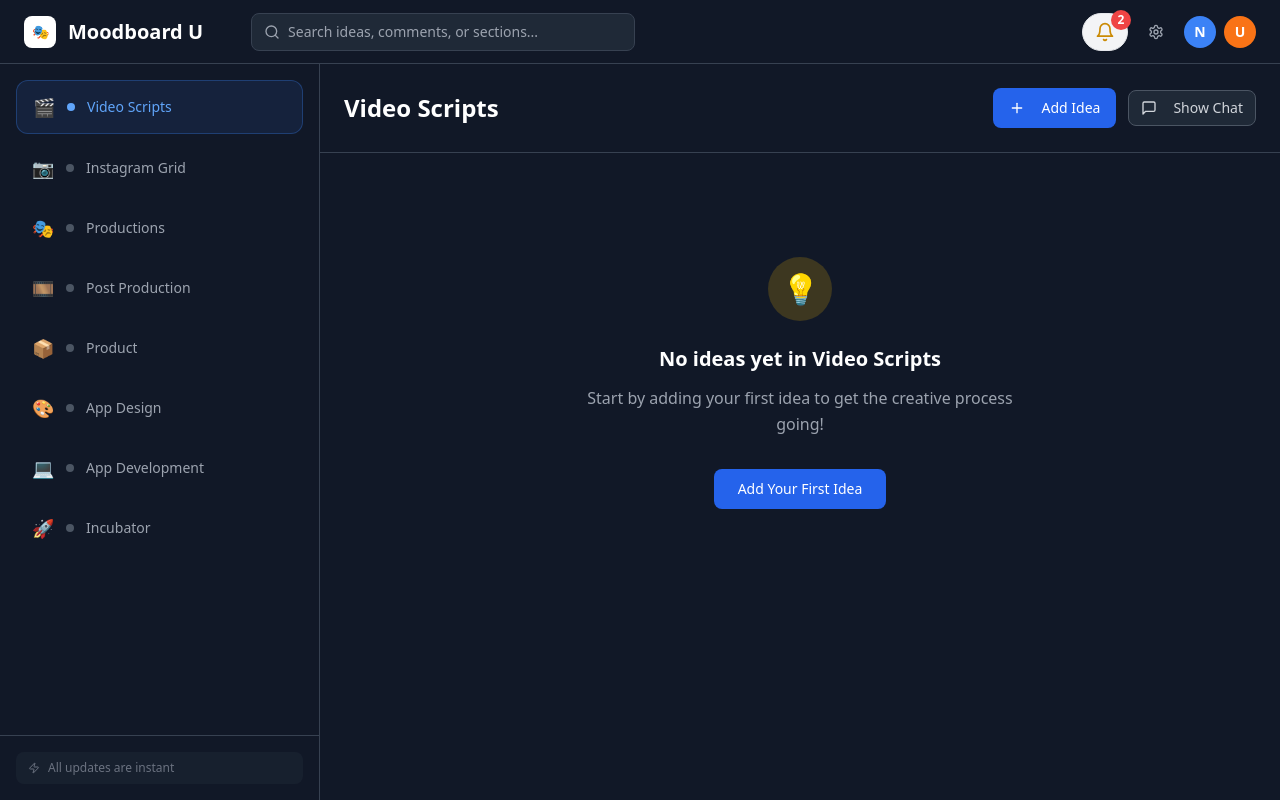
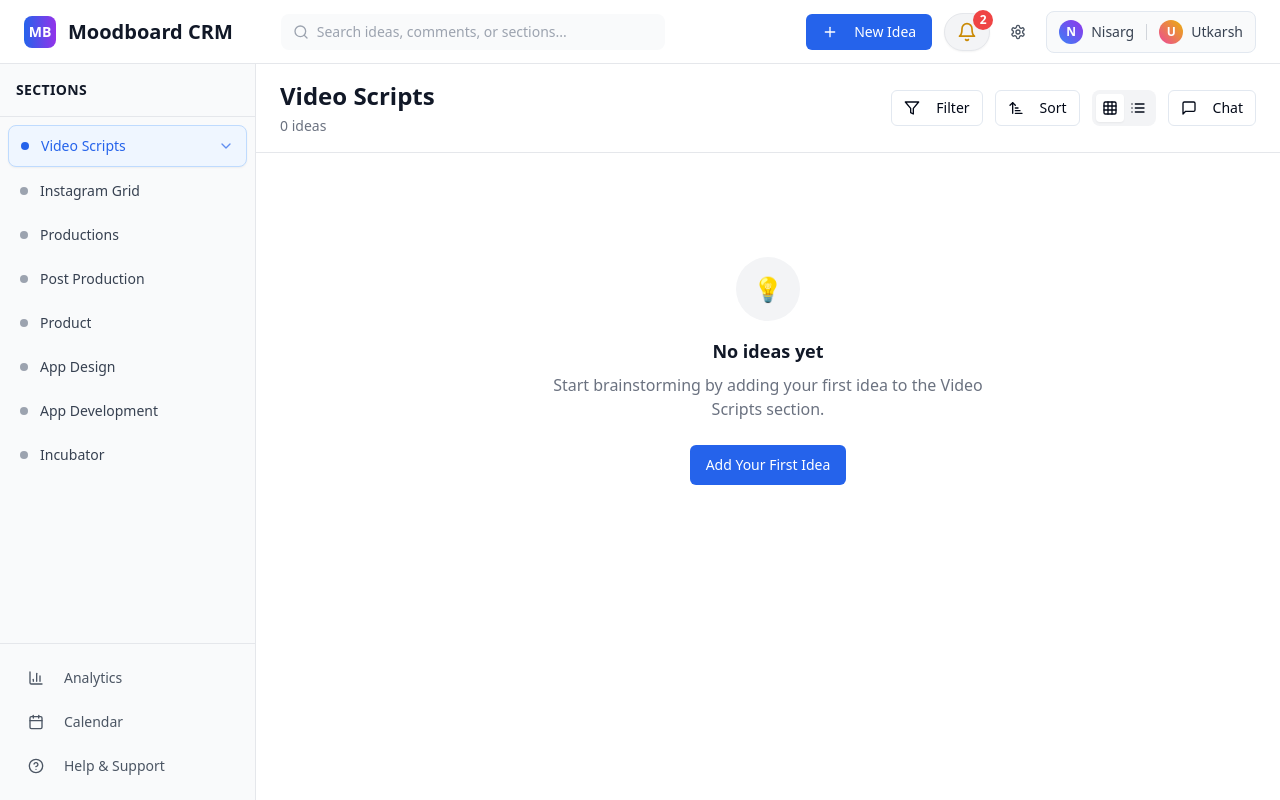
Before and after one commit to 1240-MUITP/mood-hive-collaborate, a React (Vite) app: page / in a window 1280 px wide. Built offline with nearby package versions, Linux system fonts and the light colour scheme.

Commit message:
Reverted to commit baa177eebaecce53e24914f9e2e2102a2939e37e

```diff
--- a/src/components/CRMHeader.tsx
+++ b/src/components/CRMHeader.tsx
@@ -1,5 +1,5 @@
 
-import { Search, Plus, Bell, Settings } from "lucide-react";
+import { Search, Plus, Bell, Settings, User } from "lucide-react";
 import { Button } from "@/components/ui/button";
 import NotificationDropdown from "./NotificationDropdown";
 
@@ -9,38 +9,53 @@ interface CRMHeaderProps {
 
 export default function CRMHeader({ onAddIdea }: CRMHeaderProps) {
   return (
-    <header className="h-16 bg-gray-900 border-b border-gray-700 px-6 flex items-center justify-between">
+    <header className="h-16 bg-white border-b border-gray-200 px-6 flex items-center justify-between shadow-sm">
       <div className="flex items-center gap-4">
         <div className="flex items-center gap-3">
-          <div className="w-8 h-8 bg-white rounded-lg flex items-center justify-center">
-            <span className="text-gray-900 font-bold text-sm">🎭</span>
+          <div className="w-8 h-8 bg-gradient-to-r from-blue-600 to-purple-600 rounded-lg flex items-center justify-center">
+            <span className="text-white font-bold text-sm">MB</span>
           </div>
-          <h1 className="text-xl font-semibold text-white">Moodboard U</h1>
+          <h1 className="text-xl font-semibold text-gray-900">Moodboard CRM</h1>
         </div>
 
-        <div className="hidden md:flex items-center bg-gray-800 rounded-lg px-3 py-2 w-96 ml-8 border border-gray-700">
+        <div className="hidden md:flex items-center bg-gray-50 rounded-lg px-3 py-2 w-96 ml-8">
           <Search className="w-4 h-4 text-gray-400 mr-2" />
           <input
             type="text"
             placeholder="Search ideas, comments, or sections..."
-            className="bg-transparent border-0 outline-none flex-1 text-sm text-gray-200 placeholder-gray-400"
+            className="bg-transparent border-0 outline-none flex-1 text-sm text-gray-700 placeholder-gray-400"
           />
         </div>
       </div>
 
       <div className="flex items-center gap-3">
+        <Button
+          onClick={onAddIdea}
+          className="bg-blue-600 hover:bg-blue-700 text-white px-4 py-2 h-9"
+        >
+          <Plus className="w-4 h-4 mr-2" />
+          New Idea
+        </Button>
+
         <NotificationDropdown />
 
-        <Button variant="ghost" size="sm" className="p-2 text-gray-400 hover:text-gray-200 hover:bg-gray-800">
-          <Settings className="w-4 h-4" />
+        <Button variant="ghost" size="sm" className="p-2">
+          <Settings className="w-4 h-4 text-gray-600" />
         </Button>
 
-        <div className="flex items-center gap-2">
-          <div className="w-8 h-8 bg-blue-500 rounded-full flex items-center justify-center font-bold text-white text-sm">
-            N
+        <div className="flex items-center gap-2 bg-gray-50 px-3 py-2 rounded-lg border">
+          <div className="flex items-center gap-2">
+            <div className="w-6 h-6 bg-gradient-to-tr from-blue-500 to-purple-600 rounded-full flex items-center justify-center font-bold text-white text-xs">
+              N
+            </div>
+            <span className="text-sm font-medium text-gray-700">Nisarg</span>
           </div>
-          <div className="w-8 h-8 bg-orange-500 rounded-full flex items-center justify-center font-bold text-white text-sm">
-            U
+          <div className="w-px h-4 bg-gray-300 mx-1" />
+          <div className="flex items-center gap-2">
+            <div className="w-6 h-6 bg-gradient-to-tr from-pink-500 to-yellow-500 rounded-full flex items-center justify-center font-bold text-white text-xs">
+              U
+            </div>
+            <span className="text-sm font-medium text-gray-700">Utkarsh</span>
           </div>
         </div>
       </div>
--- a/src/components/CRMMainContent.tsx
+++ b/src/components/CRMMainContent.tsx
@@ -1,6 +1,6 @@
 
 import { useState } from "react";
-import { MessageSquare, Grid3X3, List, Filter, SortAsc, Plus } from "lucide-react";
+import { MessageSquare, Grid3X3, List, Filter, SortAsc } from "lucide-react";
 import { Button } from "@/components/ui/button";
 import MoodboardCard, { CardData } from "./MoodboardCard";
 import SectionChatPanel from "./SectionChatPanel";
@@ -28,31 +28,53 @@ export default function CRMMainContent({
   const [viewMode, setViewMode] = useState<'grid' | 'list'>('grid');
 
   return (
-    <div className="flex-1 flex flex-col bg-gray-900 relative">
+    <div className="flex-1 flex flex-col bg-white relative">
       {/* Section Header */}
-      <div className="border-b border-gray-700 px-6 py-6">
+      <div className="border-b border-gray-200 px-6 py-4">
         <div className="flex items-center justify-between">
           <div className="flex items-center gap-4">
-            <h1 className="text-2xl font-semibold text-white">{section}</h1>
+            <div>
+              <h1 className="text-2xl font-semibold text-gray-900">{section}</h1>
+              <p className="text-sm text-gray-500 mt-1">
+                {cards.length} {cards.length === 1 ? 'idea' : 'ideas'}
+              </p>
+            </div>
           </div>
 
           <div className="flex items-center gap-3">
-            <Button
-              onClick={onAddIdea}
-              className="bg-blue-600 hover:bg-blue-700 text-white px-4 py-2 h-10 rounded-lg"
-            >
-              <Plus className="w-4 h-4 mr-2" />
-              Add Idea
+            <Button variant="outline" size="sm">
+              <Filter className="w-4 h-4 mr-2" />
+              Filter
             </Button>
 
+            <Button variant="outline" size="sm">
+              <SortAsc className="w-4 h-4 mr-2" />
+              Sort
+            </Button>
+
+            <div className="flex bg-gray-100 rounded-lg p-1">
+              <button
+                onClick={() => setViewMode('grid')}
+                className={`p-1.5 rounded ${viewMode === 'grid' ? 'bg-white shadow-sm' : 'hover:bg-gray-200'}`}
+              >
+                <Grid3X3 className="w-4 h-4" />
+              </button>
+              <button
+                onClick={() => setViewMode('list')}
+                className={`p-1.5 rounded ${viewMode === 'list' ? 'bg-white shadow-sm' : 'hover:bg-gray-200'}`}
+              >
+                <List className="w-4 h-4" />
+              </button>
+            </div>
+
             <Button
-              variant="outline"
+              variant={chatOpen ? "default" : "outline"}
               size="sm"
               onClick={() => setChatOpen(!chatOpen)}
-              className={`${chatOpen ? "bg-gray-700 text-white border-gray-600" : "bg-gray-800 text-gray-300 border-gray-600 hover:bg-gray-700"} rounded-lg`}
+              className={chatOpen ? "bg-blue-600 text-white" : ""}
             >
               <MessageSquare className="w-4 h-4 mr-2" />
-              Show Chat
+              Chat
             </Button>
           </div>
         </div>
@@ -63,17 +85,14 @@ export default function CRMMainContent({
         <div className={`flex-1 p-6 ${chatOpen ? 'pr-0' : ''}`}>
           {cards.length === 0 ? (
             <div className="flex flex-col items-center justify-center py-20 text-center">
-              <div className="w-16 h-16 bg-yellow-500/20 rounded-full flex items-center justify-center mb-6">
-                <span className="text-3xl">💡</span>
+              <div className="w-16 h-16 bg-gray-100 rounded-full flex items-center justify-center mb-4">
+                <span className="text-2xl">💡</span>
               </div>
-              <h3 className="text-xl font-semibold text-white mb-3">No ideas yet in {section}</h3>
-              <p className="text-gray-400 mb-8 max-w-md leading-relaxed">
-                Start by adding your first idea to get the creative process going!
+              <h3 className="text-lg font-semibold text-gray-900 mb-2">No ideas yet</h3>
+              <p className="text-gray-500 mb-6 max-w-md">
+                Start brainstorming by adding your first idea to the {section} section.
               </p>
-              <Button
-                onClick={onAddIdea}
-                className="bg-blue-600 hover:bg-blue-700 text-white px-6 py-3 rounded-lg"
-              >
+              <Button onClick={onAddIdea} className="bg-blue-600 hover:bg-blue-700 text-white">
                 Add Your First Idea
               </Button>
             </div>
@@ -101,7 +120,7 @@ export default function CRMMainContent({
 
         {/* Chat Panel */}
         {chatOpen && (
-          <div className="w-80 border-l border-gray-700 bg-gray-800">
+          <div className="w-80 border-l border-gray-200 bg-gray-50">
             <SectionChatPanel section={section} onClose={() => setChatOpen(false)} />
           </div>
         )}
--- a/src/components/CRMSidebar.tsx
+++ b/src/components/CRMSidebar.tsx
@@ -1,78 +1,62 @@
 
-import { ChevronRight, Zap } from "lucide-react";
+import { Users, ChevronRight, BarChart3, Calendar, FileText, Settings, HelpCircle } from "lucide-react";
 import { Button } from "@/components/ui/button";
 
 const sections = [
   {
     name: "Video Scripts",
-    color: "text-blue-400",
-    bgColor: "bg-blue-500/10",
-    borderColor: "border-blue-500/30",
-    dotColor: "bg-blue-400",
-    icon: "🎬",
+    color: "text-blue-600",
+    bgColor: "bg-blue-50",
+    borderColor: "border-blue-200",
     count: 0
   },
   {
     name: "Instagram Grid",
-    color: "text-pink-400",
-    bgColor: "bg-pink-500/10",
-    borderColor: "border-pink-500/30",
-    dotColor: "bg-pink-400",
-    icon: "📷",
+    color: "text-pink-600",
+    bgColor: "bg-pink-50",
+    borderColor: "border-pink-200",
     count: 0
   },
   {
     name: "Productions",
-    color: "text-yellow-400",
-    bgColor: "bg-yellow-500/10",
-    borderColor: "border-yellow-500/30",
-    dotColor: "bg-yellow-400",
-    icon: "🎭",
+    color: "text-yellow-600",
+    bgColor: "bg-yellow-50",
+    borderColor: "border-yellow-200",
     count: 0
   },
   {
     name: "Post Production",
-    color: "text-orange-400",
-    bgColor: "bg-orange-500/10",
-    borderColor: "border-orange-500/30",
-    dotColor: "bg-orange-400",
-    icon: "🎞️",
+    color: "text-orange-600",
+    bgColor: "bg-orange-50",
+    borderColor: "border-orange-200",
     count: 0
   },
   {
     name: "Product",
-    color: "text-green-400",
-    bgColor: "bg-green-500/10",
-    borderColor: "border-green-500/30",
-    dotColor: "bg-green-400",
-    icon: "📦",
+    color: "text-green-600",
+    bgColor: "bg-green-50",
+    borderColor: "border-green-200",
     count: 0
   },
   {
     name: "App Design",
-    color: "text-violet-400",
-    bgColor: "bg-violet-500/10",
-    borderColor: "border-violet-500/30",
-    dotColor: "bg-violet-400",
-    icon: "🎨",
+    color: "text-violet-600",
+    bgColor: "bg-violet-50",
+    borderColor: "border-violet-200",
     count: 0
   },
   {
     name: "App Development",
-    color: "text-cyan-400",
-    bgColor: "bg-cyan-500/10",
-    borderColor: "border-cyan-500/30",
-    dotColor: "bg-cyan-400",
-    icon: "💻",
+    color: "text-cyan-600",
+    bgColor: "bg-cyan-50",
+    borderColor: "border-cyan-200",
     count: 0
   },
   {
     name: "Incubator",
-    color: "text-rose-400",
-    bgColor: "bg-rose-500/10",
-    borderColor: "border-rose-500/30",
-    dotColor: "bg-rose-400",
-    icon: "🚀",
+    color: "text-rose-600",
+    bgColor: "bg-rose-50",
+    borderColor: "border-rose-200",
     count: 0
   }
 ];
@@ -85,41 +69,55 @@ interface CRMSidebarProps {
 
 export default function CRMSidebar({ currentSection, setSection, sectionCounts }: CRMSidebarProps) {
   return (
-    <aside className="w-80 bg-gray-900 border-r border-gray-700 flex flex-col h-full">
-      <nav className="flex-1 p-4 space-y-2">
+    <aside className="w-64 bg-gray-50 border-r border-gray-200 flex flex-col h-full">
+      <div className="p-4 border-b border-gray-200">
+        <h2 className="text-sm font-semibold text-gray-900 uppercase tracking-wide">Sections</h2>
+      </div>
+
+      <nav className="flex-1 p-2 space-y-1">
         {sections.map(sec => (
           <button
             key={sec.name}
-            className={`w-full flex items-center justify-between rounded-xl px-4 py-3 text-sm font-medium transition-all group ${
+            className={`w-full flex items-center justify-between rounded-lg px-3 py-2.5 text-sm font-medium transition-all hover:bg-white hover:shadow-sm group ${
               currentSection === sec.name
-                ? `${sec.bgColor} ${sec.color} border ${sec.borderColor}`
-                : "text-gray-400 hover:text-gray-200 hover:bg-gray-800/50"
+                ? `${sec.bgColor} ${sec.color} shadow-sm border ${sec.borderColor}`
+                : "text-gray-700 hover:text-gray-900"
             }`}
             onClick={() => setSection(sec.name)}
           >
             <div className="flex items-center gap-3">
-              <span className="text-lg">{sec.icon}</span>
-              <span className={`inline-block w-2 h-2 rounded-full ${currentSection === sec.name ? sec.dotColor : 'bg-gray-600'}`} />
+              <span className={`inline-block w-2 h-2 rounded-full ${currentSection === sec.name ? 'bg-current' : 'bg-gray-400'}`} />
               <span className="truncate">{sec.name}</span>
             </div>
             <div className="flex items-center gap-2">
               {sectionCounts[sec.name] > 0 && (
-                <span className={`text-xs px-2 py-1 rounded-full ${
-                  currentSection === sec.name ? 'bg-white/20' : 'bg-gray-700 text-gray-300'
+                <span className={`text-xs px-2 py-0.5 rounded-full ${
+                  currentSection === sec.name ? 'bg-white bg-opacity-70' : 'bg-gray-200 text-gray-600'
                 }`}>
                   {sectionCounts[sec.name]}
                 </span>
               )}
+              <ChevronRight className={`w-4 h-4 transition-transform ${
+                currentSection === sec.name ? 'rotate-90 opacity-70' : 'opacity-0 group-hover:opacity-50'
+              }`} />
             </div>
           </button>
         ))}
       </nav>
 
-      <div className="p-4 border-t border-gray-700">
-        <div className="flex items-center gap-2 text-xs text-gray-500 bg-gray-800/50 rounded-lg px-3 py-2">
-          <Zap className="w-3 h-3" />
-          <span>All updates are instant</span>
-        </div>
+      <div className="p-4 border-t border-gray-200 space-y-2">
+        <Button variant="ghost" size="sm" className="w-full justify-start text-gray-600 hover:text-gray-900">
+          <BarChart3 className="w-4 h-4 mr-3" />
+          Analytics
+        </Button>
+        <Button variant="ghost" size="sm" className="w-full justify-start text-gray-600 hover:text-gray-900">
+          <Calendar className="w-4 h-4 mr-3" />
+          Calendar
+        </Button>
+        <Button variant="ghost" size="sm" className="w-full justify-start text-gray-600 hover:text-gray-900">
+          <HelpCircle className="w-4 h-4 mr-3" />
+          Help & Support
+        </Button>
       </div>
     </aside>
   );
--- a/src/pages/Index.tsx
+++ b/src/pages/Index.tsx
@@ -1,3 +1,4 @@
+
 import { useState } from "react";
 import { CardData, Comment } from "../components/MoodboardCard";
 import AddIdeaModal from "../components/AddIdeaModal";
@@ -132,7 +133,7 @@ export default function Index() {
   }
 
   return (
-    <div className="h-screen flex flex-col bg-gray-900">
+    <div className="h-screen flex flex-col bg-gray-50">
       <CRMHeader onAddIdea={() => setAddOpen(true)} />
 
       <div className="flex-1 flex overflow-hidden">
```
Also changed, not shown: src/components/MoodboardCard.tsx (+22 -21 lines), src/components/SectionChatPanel.tsx (+19 -33 lines).
